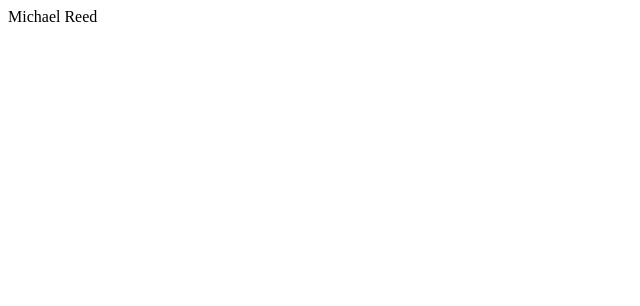
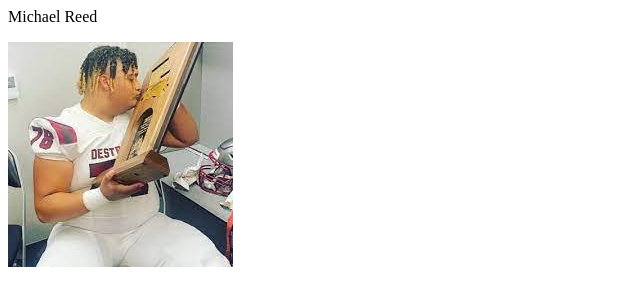
Before and after one commit to kadencrafter78/michaelreed.github.io, a plain HTML site: page index.html in a window 1280 px wide. Shown: the whole page, without its empty margins (0-640 px from the left). Drawn offline with Linux system fonts and the light colour scheme.

Commit message:
Michael Reed

```diff
--- a/index.html
+++ b/index.html
@@ -1,7 +1,8 @@
 <html>
     <head>
         <title>Michael Reed</title>
-        <link rel="icon" type="image/x-icon" href="michaelreed.jpg">
+        <link rel="icon" type="image/x-icon" href="michaelreed.jpeg">
     </head>
 <p>Michael Reed</p>
+<img src="michaelreed.jpeg">
 </html>
```
